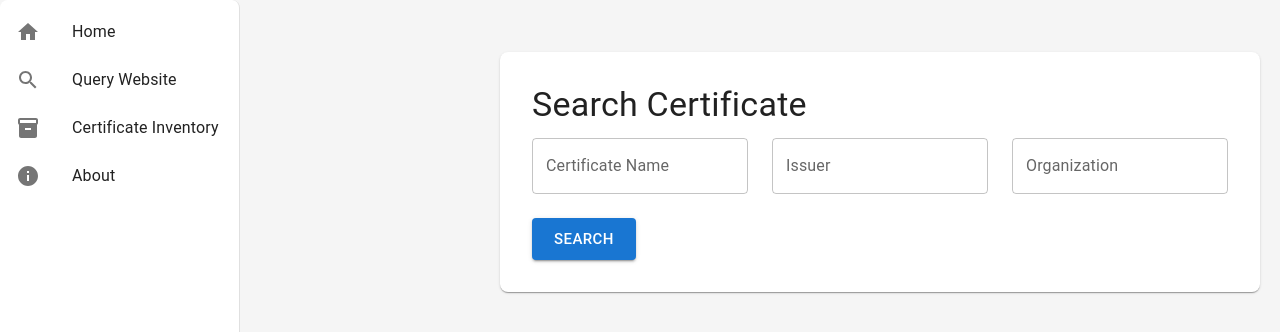
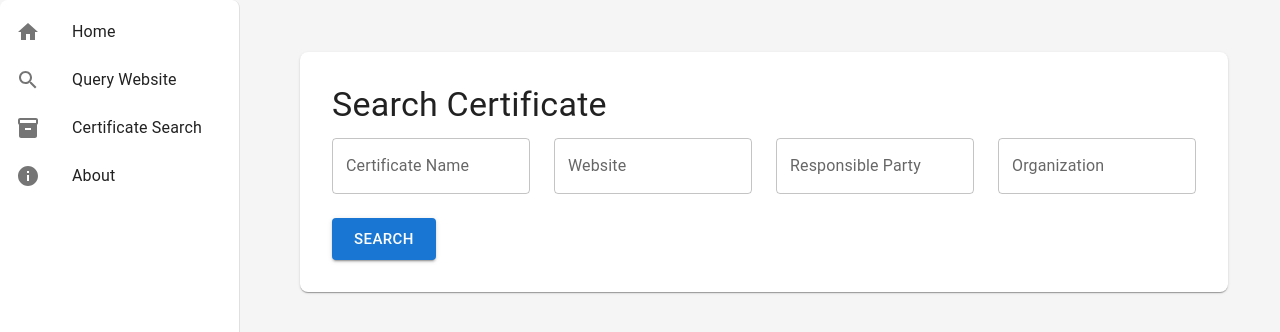
Before and after one commit to jschuldt/certificate-manager, a React (Create React App) app in the folder client/: page /inventory in a window 1280 px wide. Shown: the top 332 px of the page. Built offline with nearby package versions, Linux system fonts and the light colour scheme; no server answers.

Commit message:
bugfix/frontendUIFix
Updated search order and naming to certificate search and button colors to be consistent on the site

```diff
--- a/client/src/App.tsx
+++ b/client/src/App.tsx
@@ -4,7 +4,7 @@ import { MainLayout } from './components/layout/MainLayout';
 import { Home } from './features/home/components/Home';
 import { QueryWebsite } from './features/query/components/QueryWebsite';
 import { About } from './features/about/components/About';
-import { CertificateInventory } from './features/inventory/components/CertificateInventory';
+import { CertificateSearch } from './features/inventory/components/CertificateSearch';
 
 const App: React.FC = () => {
   return (
@@ -13,7 +13,7 @@ const App: React.FC = () => {
         <Routes>
           <Route path="/" element={<Home />} />
           <Route path="/query" element={<QueryWebsite />} />
-          <Route path="/inventory" element={<CertificateInventory />} />
+          <Route path="/inventory" element={<CertificateSearch />} />
           <Route path="/about" element={<About />} />
         </Routes>
       </MainLayout>
--- a/client/src/components/navigation/Sidebar.tsx
+++ b/client/src/components/navigation/Sidebar.tsx
@@ -17,7 +17,7 @@ export const Sidebar = () => {
   const menuItems = [
     { text: 'Home', icon: <HomeIcon />, path: '/' },
     { text: 'Query Website', icon: <SearchIcon />, path: '/query' },
-    { text: 'Certificate Inventory', icon: <InventoryIcon />, path: '/inventory' },
+    { text: 'Certificate Search', icon: <InventoryIcon />, path: '/inventory' }, // Updated text
     { text: 'About', icon: <InfoIcon />, path: '/about' },
   ];
 
--- a/client/src/features/inventory/components/CertificateInventory.tsx
+++ b/client/src/features/inventory/components/CertificateSearch.tsx
@@ -13,11 +13,12 @@ import { LocalizationProvider } from '@mui/x-date-pickers/LocalizationProvider';
 import { AdapterDateFns } from '@mui/x-date-pickers/AdapterDateFns';
 import { TextFieldProps } from '@mui/material';
 
-export const CertificateInventory: React.FC = () => {
+export const CertificateSearch: React.FC = () => {  // Changed from CertificateInventory to CertificateSearch
   const [searchParams, setSearchParams] = useState({
     name: '',
-    issuer: '',
+    website: '', // Changed from issuer to website
     organization: '',
+    responsiblePerson: '',
   });
 
   const [showForm, setShowForm] = useState(false);
@@ -67,15 +68,15 @@ export const CertificateInventory: React.FC = () => {
   };
 
   return (
-    <Box sx={{ maxWidth: 1200, mx: 'auto', mt: 4 }}>
+    <Box sx={{ ml: -25, mt: 4 }}> {/* Increased negative margin from -20 to -25 */}
       {/* Search Form */}
-      <Paper sx={{ p: 4, mb: 4 }}>
+      <Paper sx={{ p: 4, mb: 4, mr: 4 }}> {/* Added mr: 4 to match Certificate Details section */}
         <Typography variant="h4" gutterBottom>
           Search Certificate
         </Typography>
         <form onSubmit={handleSearch}>
           <Grid container spacing={3}>
-            <Grid item xs={12} sm={4}>
+            <Grid item xs={12} sm={3}>
               <TextField
                 fullWidth
                 label="Certificate Name"
@@ -83,15 +84,23 @@ export const CertificateInventory: React.FC = () => {
                 onChange={handleSearchChange('name')}
               />
             </Grid>
-            <Grid item xs={12} sm={4}>
+            <Grid item xs={12} sm={3}>
               <TextField
                 fullWidth
-                label="Issuer"
-                value={searchParams.issuer}
-                onChange={handleSearchChange('issuer')}
+                label="Website"
+                value={searchParams.website}
+                onChange={handleSearchChange('website')}
               />
             </Grid>
-            <Grid item xs={12} sm={4}>
+            <Grid item xs={12} sm={3}>
+              <TextField
+                fullWidth
+                label="Responsible Party"
+                value={searchParams.responsiblePerson}
+                onChange={handleSearchChange('responsiblePerson')}
+              />
+            </Grid>
+            <Grid item xs={12} sm={3}>
               <TextField
                 fullWidth
                 label="Organization"
@@ -189,7 +198,7 @@ export const CertificateInventory: React.FC = () => {
 
           {/* Right Side - Certificate Details */}
           <Grid item xs={12} md={6}>
-            <Paper sx={{ p: 4, height: '100%' }}>
+            <Paper sx={{ p: 4, height: '100%', mr: 4 }}> {/* Added mr: 4 to pull right panel in */}
               <Typography variant="h4" gutterBottom>
                 Certificate Details
               </Typography>
--- a/client/src/features/query/components/QueryWebsite.tsx
+++ b/client/src/features/query/components/QueryWebsite.tsx
@@ -76,32 +76,18 @@ export const QueryWebsite: React.FC = () => {
 
           <Stack direction="row" spacing={2} sx={{ mt: 2 }}>
             <Button
-              variant="outlined"
-              sx={{
-                borderColor: 'primary.main',
-                color: 'primary.main',
-                '&:hover': {
-                  backgroundColor: 'primary.light',
-                  borderColor: 'primary.main',
-                  opacity: 0.8,
-                },
-              }}
               type="submit"
+              variant="contained"
+              color="primary"
+              size="large"
               disabled={!url || loading}
             >
               {loading ? <CircularProgress size={24} /> : 'Submit'}
             </Button>
             <Button
-              variant="outlined"
-              sx={{
-                borderColor: 'primary.main',
-                color: 'primary.main',
-                '&:hover': {
-                  backgroundColor: 'primary.light',
-                  borderColor: 'primary.main',
-                  opacity: 0.8,
-                },
-              }}
+              variant="contained"
+              color="primary"
+              size="large"
               onClick={handleCancel}
               disabled={loading}
             >
```
